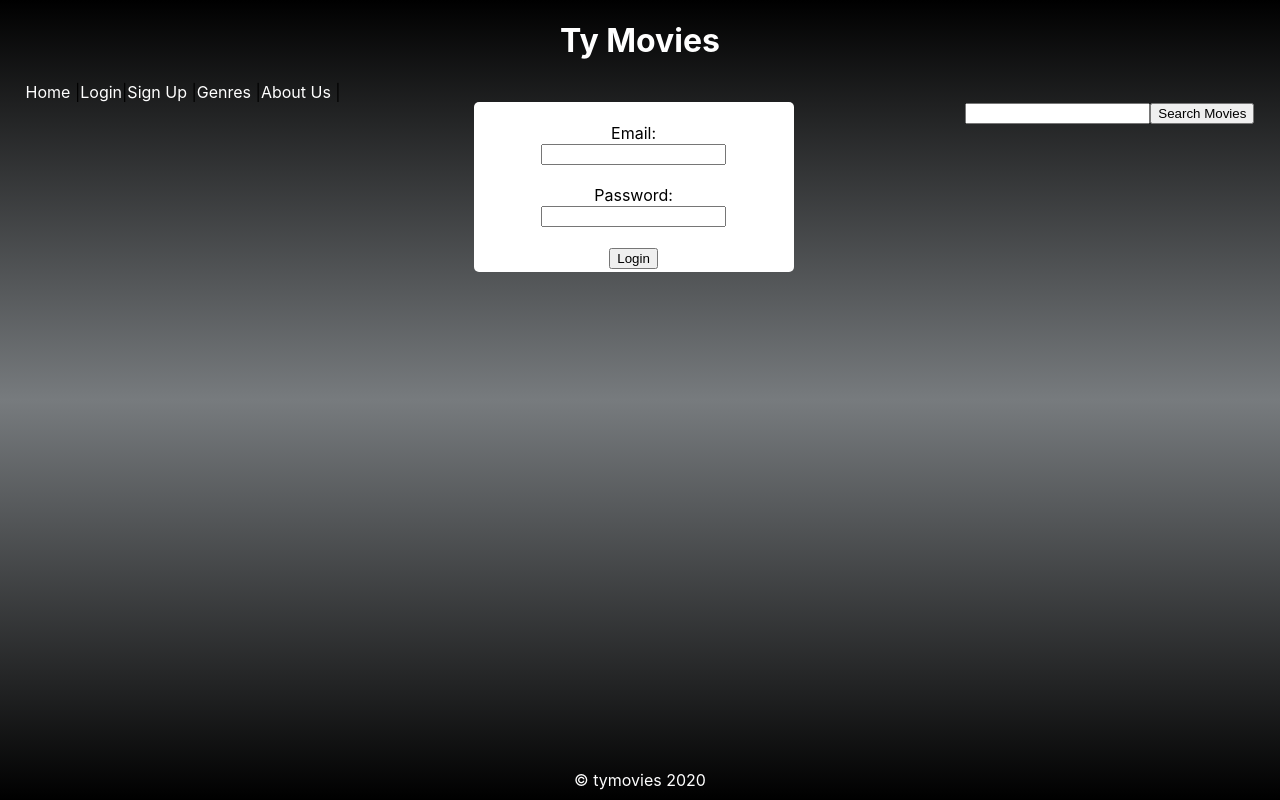
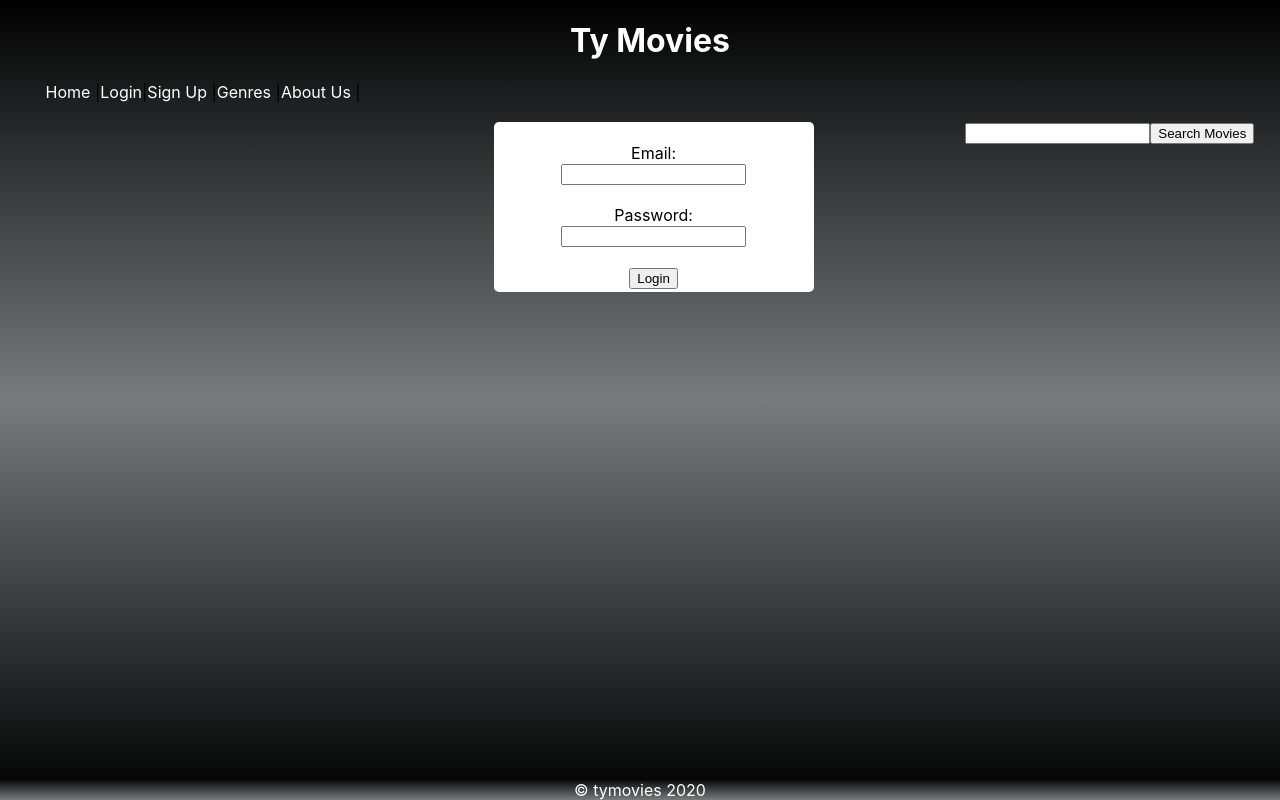
Before and after one commit to yanni00/tymovies-frontend, a React (Create React App) app: page /login in a window 1280 px wide. Built offline with nearby package versions, Linux system fonts and the light colour scheme.

Commit message:
updated css

```diff
--- a/src/components/Genres/Genres.js
+++ b/src/components/Genres/Genres.js
@@ -24,7 +24,7 @@
 
     render(){
       return(
-        <div className={styles.text}>
+        <div >
 
           {
             this.state.genres.length >= 1
@@ -33,7 +33,7 @@
               {
 
                 this.state.genres.map( genre => (
-                <li >
+                <li className={styles.text}>
                   <Link to={`/genres/${genre.id}/${genre.name}`} key={genre.id}>
                   {genre.name}
 
--- a/src/components/Genres/Genres.module.css
+++ b/src/components/Genres/Genres.module.css
@@ -1,3 +1,4 @@
 .text {
-  text-decoration: none;
+  list-style-type: none;
+  margin: 2px;
 }
--- a/src/components/Home/Home.module.css
+++ b/src/components/Home/Home.module.css
@@ -42,10 +42,10 @@ footer {
   left: 0px;
   bottom: 0px;
   width: 100%;
-  margin-top: 10px;
-  margin-bottom: 10px;
+
+
   text-align: center;
-
+  background-image: linear-gradient(180deg, #0a0a0a, #777B7E);
 }
 
 #loginBoxBorder{
--- a/src/components/MovieShow/MovieShow.module.css
+++ b/src/components/MovieShow/MovieShow.module.css
@@ -1,3 +1,8 @@
 .text {
   color: white;
 }
+
+div {
+  margin-left: 10px;
+  margin-top: 20px;
+}
--- a/src/components/SearchForm/SearchForm.js
+++ b/src/components/SearchForm/SearchForm.js
@@ -26,7 +26,7 @@
 
         <form className={styles.form} onSubmit={this.handleSubmit}>
           <input type="text" onChange={this.handleInput}/>
-          <input type="submit" value="Search Movies" />
+          <input className={styles.inputButton} type="submit" value="Search Movies" />
         </form>
 
 
```
